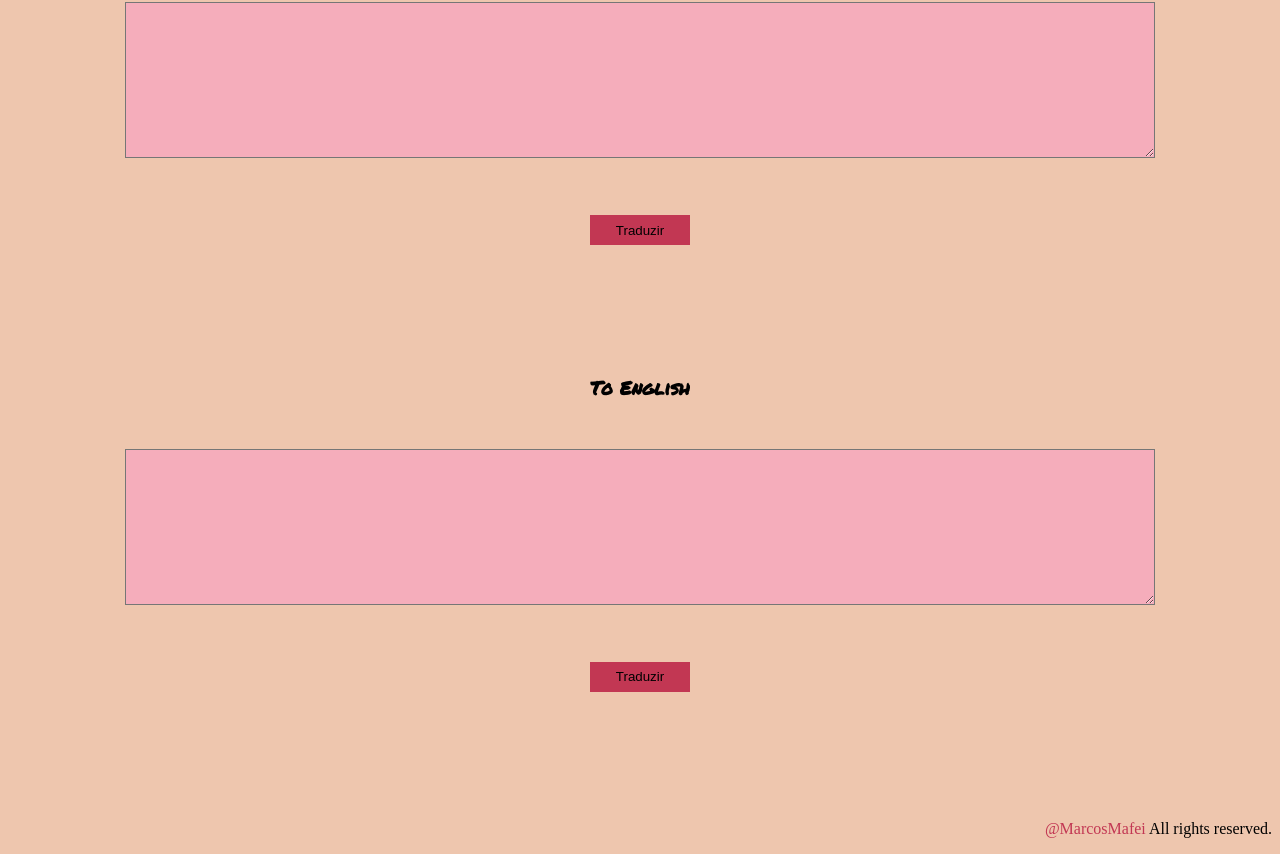
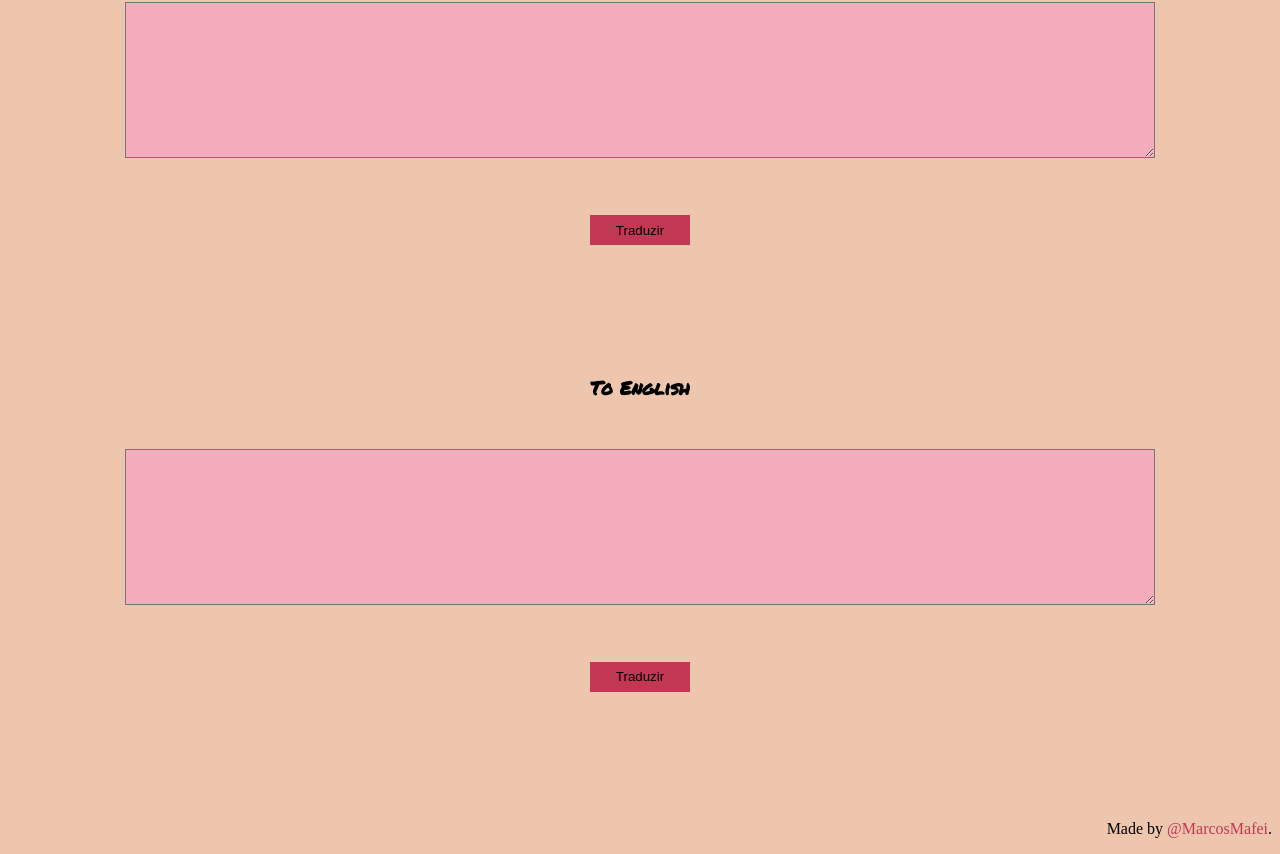
Before and after one commit to Kenzie-Academy-Brasil-Developers/m1-atividade-s3-tradutor-pig-latin-marcos-vinicius-mafei, a plain HTML site: page index.html in a window 1280 px wide. Shown: the part 341-1195 px from the top of the page. Drawn offline with Linux system fonts and the light colour scheme; a web font is replaced by a local one.

Commit message:
Update index.html

```diff
--- a/index.html
+++ b/index.html
@@ -31,7 +31,7 @@
     </form>
     </main>
     <footer>
-        <p><a href="https://github.com/marcos-vinicius-mafei">@MarcosMafei </a> All rights reserved.</p>
+        <p>Made by <a href="https://github.com/marcos-vinicius-mafei">@MarcosMafei</a>.</p>
     </footer>
     <script src="englishToPigLatin.js"></script>
 </body>
```
